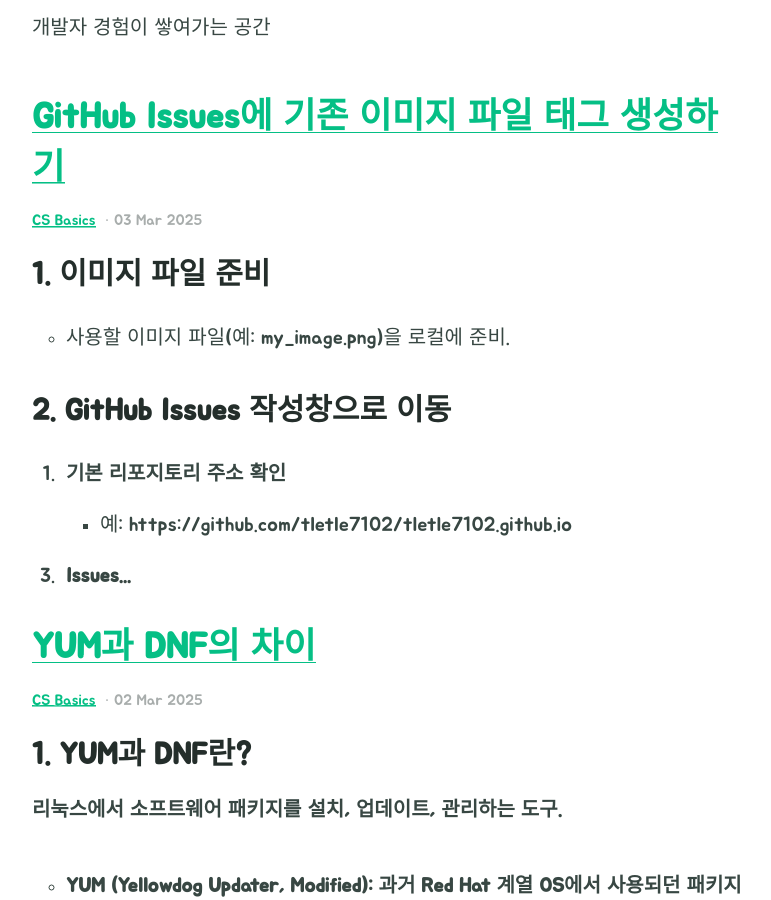
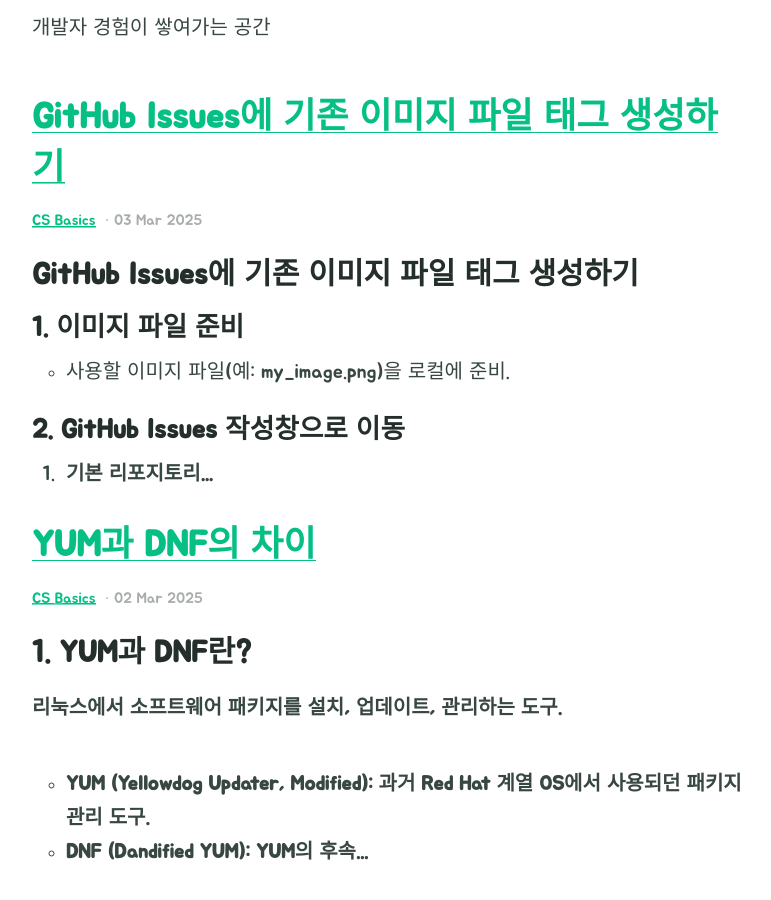
Before and after one commit to tletle7102/tletle7102.github.io, a Jekyll site: the page built from blog/index.html, in a window 1280 px wide and 900 px high, scrolled down 517 px. Shown: the whole window, without its empty margins (251-1022 px from the left). Built offline with Jekyll 4.4.1, drawn with Linux system fonts in a browser that asks for light colours; the list of posts is cut into pages by our own code.

Commit message:
Update 2025-03-03-cs-72.md

```diff
--- a/_posts/2025-03-03-cs-72.md
+++ b/_posts/2025-03-03-cs-72.md
@@ -7,12 +7,12 @@ tags:
 last_modified_at:
 ---
 
+### GitHub Issues에 기존 이미지 파일 태그 생성하기
 
-
-### 1. 이미지 파일 준비
+#### 1. 이미지 파일 준비
 - 사용할 이미지 파일(예: my_image.png)을 로컬에 준비.
 
-### 2. GitHub Issues 작성창으로 이동
+#### 2. GitHub Issues 작성창으로 이동
 1. **기본 리포지토리 주소 확인**
    - 예: https://github.com/tletle7102/tletle7102.github.io
 2. **Issues 작성창으로 이동**
@@ -21,7 +21,7 @@ last_modified_at:
    - 브라우저에서 이 주소를 입력하거나, 리포지토리 페이지에서 "Issues" 탭 → "New Issue" 버튼을 클릭해도 동일한 창에 도달.
 
 
-### 3. 이미지 가져오기
+#### 3. 이미지 가져오기
 1. **파일 업로드**
 - 첨부파일 클릭해서 이미지 불러오기
 - <img width="167" alt="Image" src="https://github.com/user-attachments/assets/8155991f-15c1-481e-b0d6-0ad051126937" />
```
